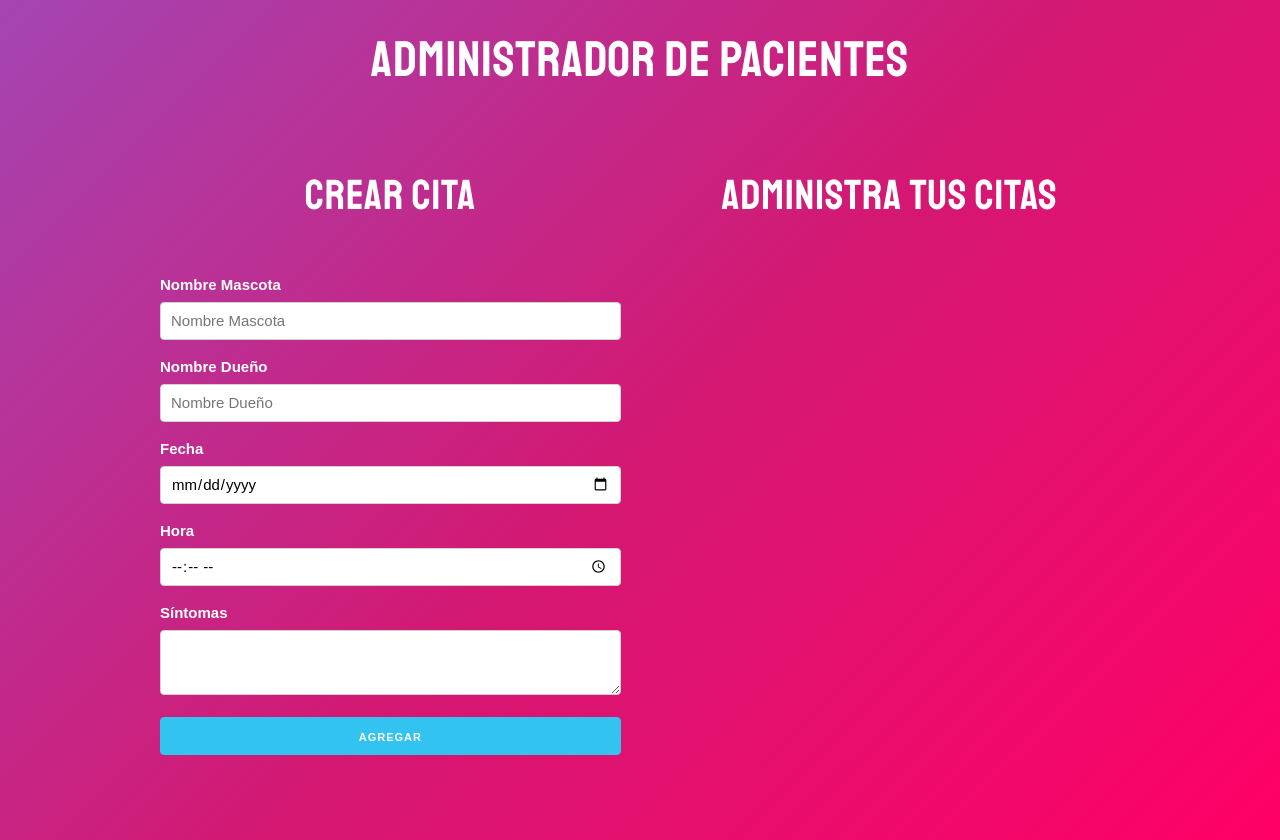
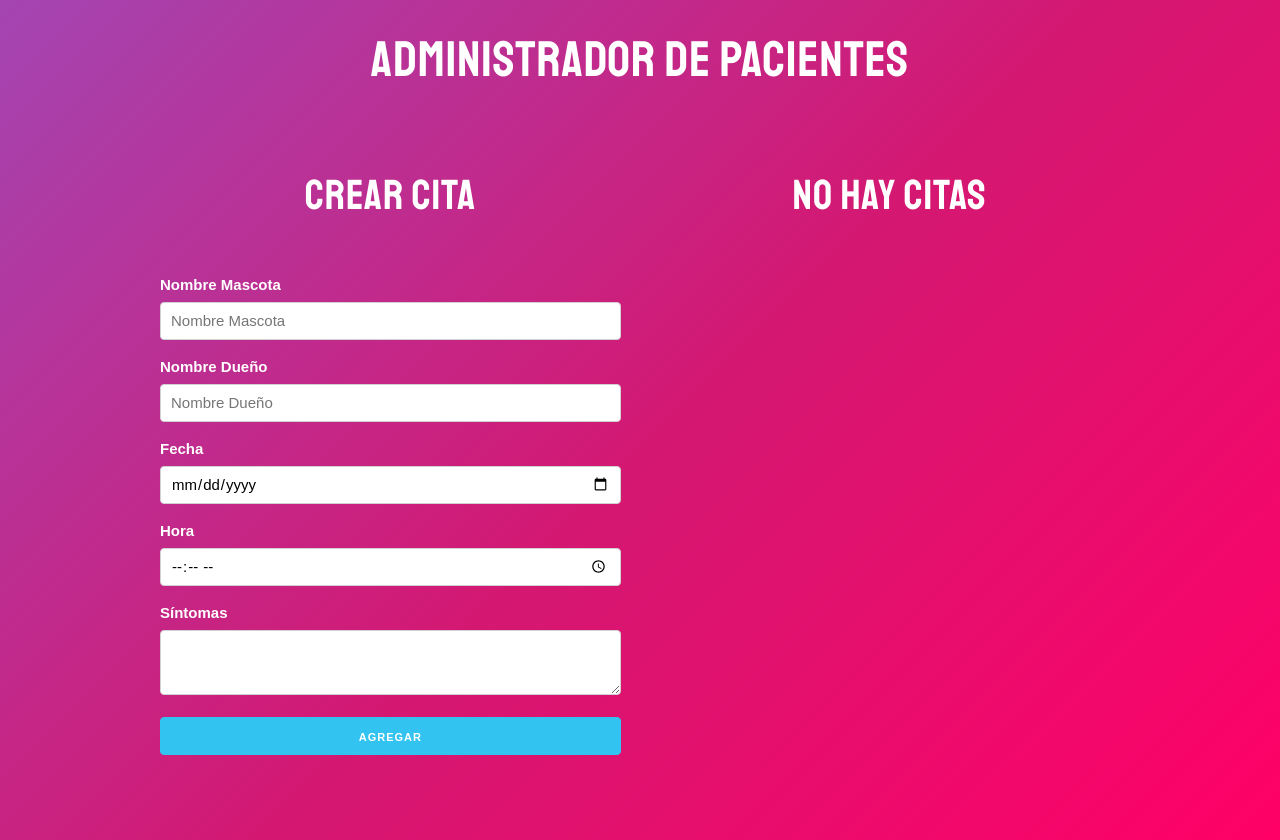
Before and after one commit to AlexanderAyra/App-Citas-ReactJs, a React (Create React App) app: page / in a window 1280 px wide. Built offline with nearby package versions, Linux system fonts and the light colour scheme.

Commit message:
Mostrando un mensaje condicional

```diff
--- a/src/App.js
+++ b/src/App.js
@@ -14,6 +14,10 @@ function App() {
 		setCitax(nuevasCitas)
 	}
 
+	// Mensaje Condicional
+
+	const Titulo = citax.length === 0 ? 'No hay Citas' : 'Administrar tus Citas'
+
 	return (
 		<div>
 			<h1>Administrador de Pacientes</h1>
@@ -23,7 +27,7 @@ function App() {
 						<Formulario addCita={addCita} />
 					</div>
 					<div className='one-half column'>
-						<h2>Administra tus Citas</h2>
+						<h2>{Titulo}</h2>
 						{citax.map((cita) => (
 							<Cita key={cita.id} cita={cita} deleteCitas={deleteCitas} />
 						))}
```
